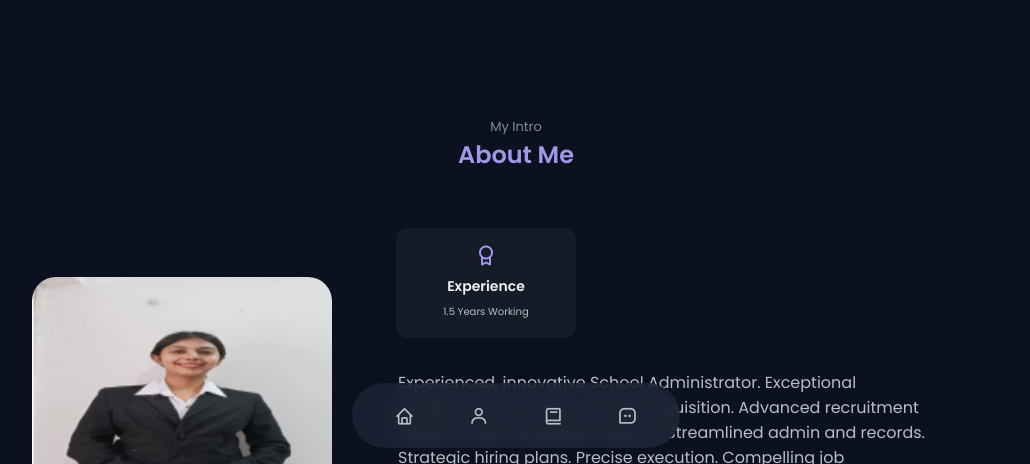
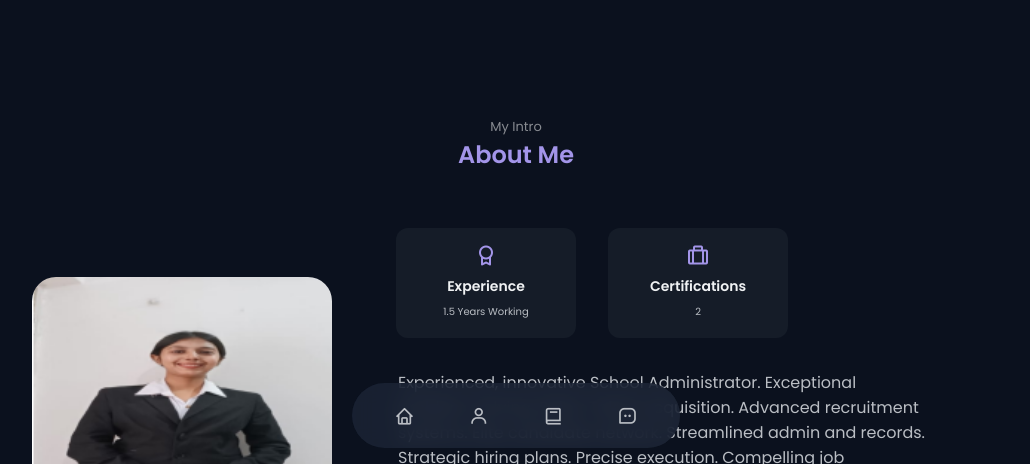
Before and after one commit to ItsFenil/riyakumari, a plain HTML site: page index.html in a window 1280 px wide. Shown: the part 336-800 px from the top of the page, without its empty margins (124-1154 px from the left). Drawn offline with nearby package versions, Linux system fonts and the light colour scheme.

Commit message:
first commit

```diff
--- a/index.html
+++ b/index.html
@@ -131,12 +131,12 @@
                             <h3 class="about__title">Experience</h3>
                             <span class="about__subtitle">1.5 Years Working</span>
                         </div>
-                       <!--  <div class="about__box">
+                        <div class="about__box">
                             <i class='bx bx-briefcase-alt about__icon'></i>
-                            <h3 class="about__title">Completed</h3>
-                            <span class="about__subtitle">48+ Projects</span>
+                            <h3 class="about__title">Certifications</h3>
+                            <span class="about__subtitle">2</span>
                         </div>
-                        <div class="about__box">
+                        <!-- <div class="about__box">
                             <i class='bx bx-support about__icon'></i>
                             <h3 class="about__title">Support</h3>
                             <span class="about__subtitle">Online 24/7</span>
```
